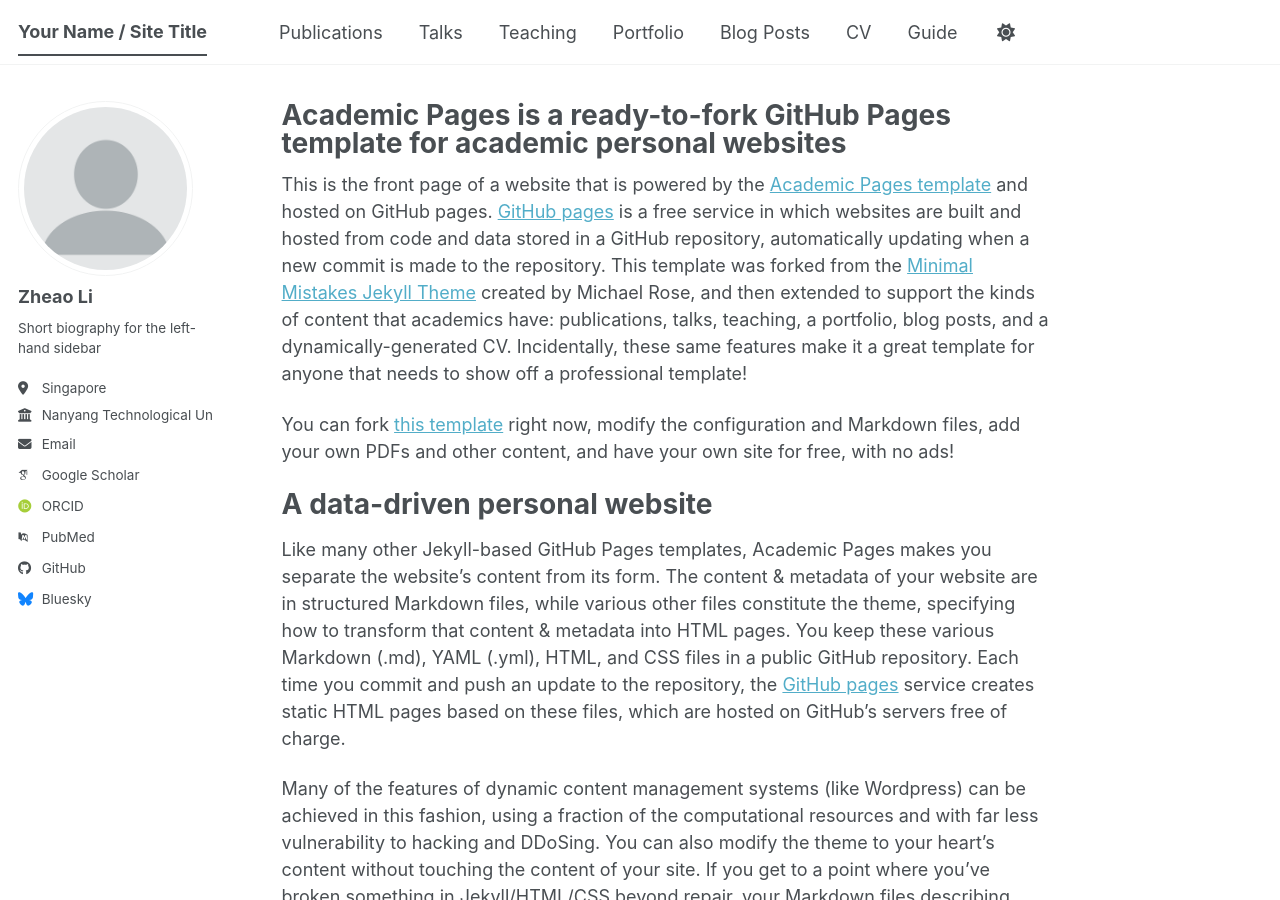
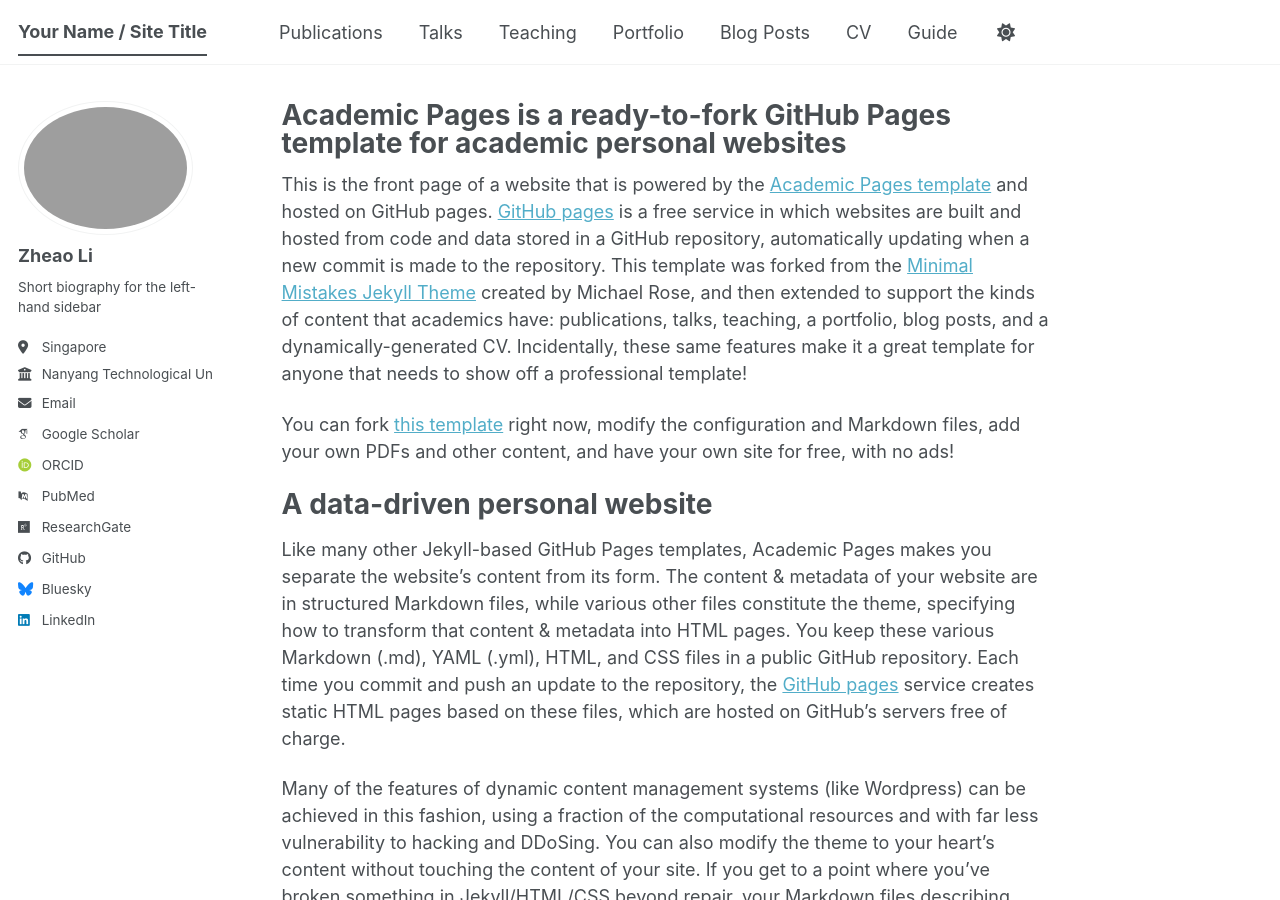
Before and after one commit to FallenPetals/FallenPetals.github.io, a Jekyll site: the page built from _pages/about.md, in a window 1280 px wide and 900 px high. Built offline with Jekyll 4.4.1, drawn with Linux system fonts in a browser that asks for light colours; some web fonts are replaced; a script bundle is joined from its source files by our own code; library files that are not in the unit come from our copies.

Commit message:
Update _config.yml

```diff
--- a/_config.yml
+++ b/_config.yml
@@ -11,9 +11,9 @@
 site_theme               : "default" # The available themes options are "default", "air", "sunrise", "mint", "dirt" and "contrast"
 title                    : "Your Name / Site Title"
 title_separator          : "-"
-name                     : Zheao Li
+name                     : "Zheao Li"
 description              : &description "Your Name's academic portfolio"   # Update this with a general description of your site, this is the default if not overridden by a page
-url                      : https://academicpages.github.io # The base hostname & protocol for your site e.g. "https://[your GitHub username].github.io",
+url                      : https://FallenPetals.github.io # The base hostname & protocol for your site e.g. "https://[your GitHub username].github.io",
                                                            # or if you already have some other page hosted on Github then use "https://[your GitHub username].github.io/[Your Repo Name]"
 baseurl                  : "" # the subpath of your site, e.g. "/blog"
 repository               : "academicpages/academicpages.github.io"
@@ -23,12 +23,12 @@
 #               Additional customization can be done by editing /_includes/author-profile.html
 author:
   # Biographic information
-  avatar           : "profile.png"
+  avatar           : "photo.png"
   name             : "Zheao Li"
   pronouns         : # example: "she/her"
   bio              : "Short biography for the left-hand sidebar"
   location         : "Singapore"
-  employer         : "Nanyang Technological University (NTU)"
+  employer         : "Nanyang Technological University"
   uri              : # URL
   email            : "zheao001@e.ntu.edu.sg"
 
@@ -38,11 +38,11 @@
   googlescholar    : "https://scholar.google.com/citations?user=-e9CuEYAAAAJ&hl=zh-CN"
   IEEEprofile      : "https://ieeexplore.ieee.org/author/37089506459"
   impactstory      : # URL
-  orcid            : "https://orcid.org/yourorcidurl"
+  orcid            : "https://orcid.org/0000-0003-0483-2640"
   semantic         : # URL
   ssrn             : # URL
   pubmed           : "https://www.ncbi.nlm.nih.gov/pubmed/?term=john+snow"
-  researchgate     : # URL
+  researchgate     : "https://www.researchgate.net/profile/Zheao-Li?ev=hdr_xprf"
   scopus           : # URL
   zotero           : # URL
 
@@ -51,7 +51,7 @@
   bitbucket        : # Username - Update with your username on the site
   codepen          : # Username
   dribbble         : # Username
-  github           : "academicpages"
+  github           : "https://github.com/FallenPetals"
   kaggle           : # Username
   stackoverflow    : # User number or user number and name (i.e., use "1" or "1/jeff-atwood")
 
@@ -66,7 +66,7 @@
   keybase          : # Username
   instagram        : # Username
   lastfm           : # Username
-  linkedin         : # Username
+  linkedin         : "https://www.linkedin.com/in/zheao-li-5bba692b9/"
   mastodon         : # URL
   medium           : # URL
   pinterest        : # Username
```
